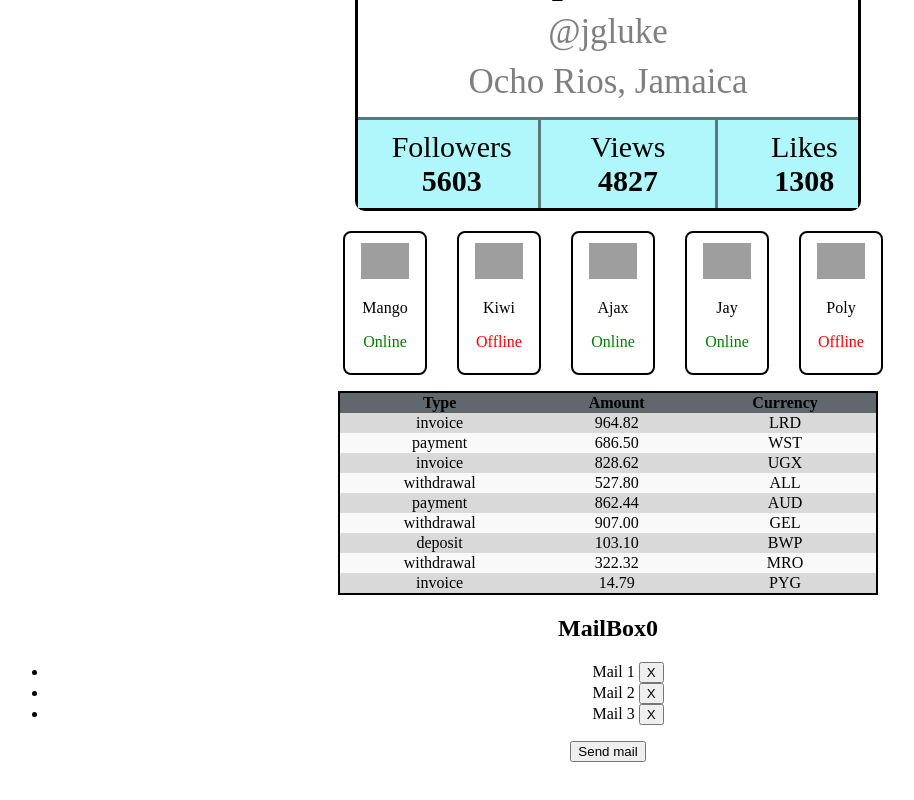
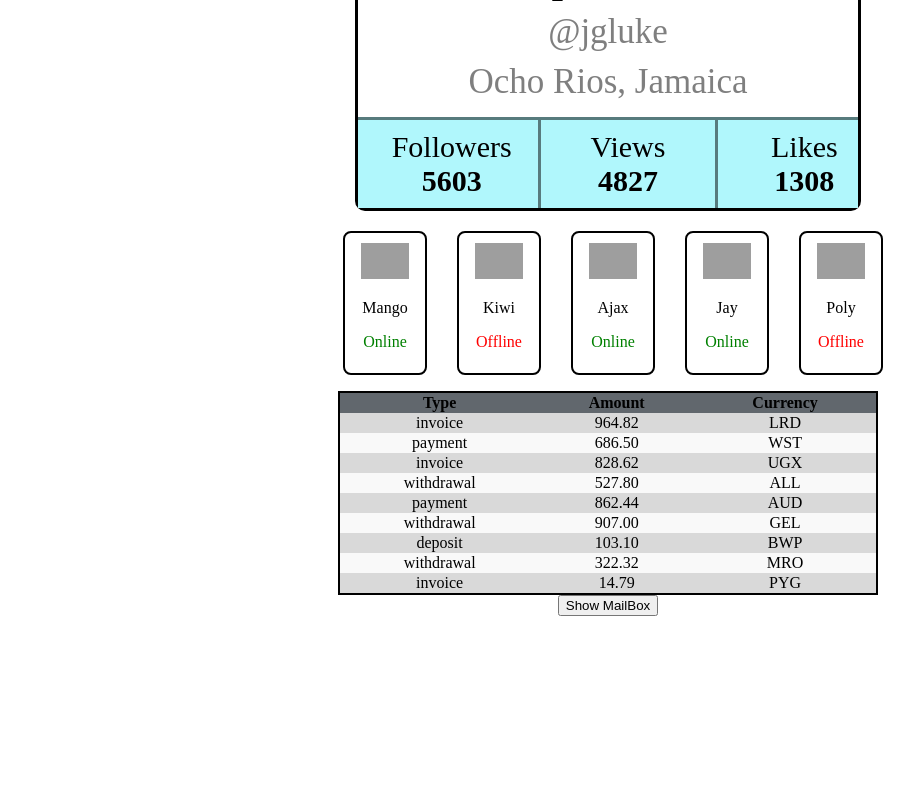
Before and after one commit to YelyzavetaMala/react, a React (Vite) app: page / in a window 1280 px wide. Shown: the part 884-1684 px from the top of the page, without its empty margins (32-946 px from the left). After the commit the page ends 1540 px from the top, so only its background shows below. Built offline with nearby package versions, Linux system fonts and the light colour scheme; grey boxes are pictures that could not be loaded; the HTML template or start-up script is replaced by a standard one.

Commit message:
Lesson 2 5/5

```diff
--- a/src/App.jsx
+++ b/src/App.jsx
@@ -8,15 +8,28 @@
 import MailBox from "./components/MailBox";
 import { useState } from "react";
 
+const emailsData = [
+  { id: "1", email: "foo@bar.com" },
+  { id: "2", email: "alex3423@bar.com" },
+  { id: "3", email: "im0982@gmail.com" },
+];
+
 function App() {
   const [counter, setCounter] = useState(0);
+  const [emails, setEmails] = useState(emailsData);
+  const [showMailBox, setShowMailBox] = useState(false);
 
   const onLogMail = () => {
     console.log("Mail was sent");
-    setCounter(counter + 1);
+    setCounter((prevState) => prevState + 1);
   };
   const handleDelete = (mailId) => {
     console.log("mailId: ", mailId);
+    setEmails((prevState) => prevState.filter((email) => email.id !== mailId));
+  };
+
+  const handleToggleMailBox = () => {
+    setShowMailBox((prevState) => !prevState);
   };
 
   return (
@@ -36,11 +49,15 @@
       </div>
       <FriendList friends={friends} />
       <TransactionHistory items={transactions} />
-      <MailBox
-        emailCounter={counter}
-        onLogMail={onLogMail}
-        onDeleteMail={handleDelete}
-      />
+      <button onClick={handleToggleMailBox}>Show MailBox</button>
+      {showMailBox ? (
+        <MailBox
+          emails={emails}
+          emailCounter={counter}
+          onLogMail={onLogMail}
+          onDeleteMail={handleDelete}
+        />
+      ) : null}
     </>
   );
 }
--- a/src/components/MailBox.jsx
+++ b/src/components/MailBox.jsx
@@ -1,11 +1,17 @@
-function MailBox({ onLogMail, onDeleteMail, emailCounter }) {
+function MailBox({ emails, onLogMail, onDeleteMail, emailCounter }) {
   return (
     <div>
       <h2>
         MailBox<b>{emailCounter}</b>
       </h2>
       <ul>
-        <li>
+        {emails.map((email) => (
+          <li key={email.id}>
+            {email.email}{" "}
+            <button onClick={() => onDeleteMail(email.id)}>X</button>
+          </li>
+        ))}
+        {/*<li>
           Mail 1 <button onClick={() => onDeleteMail(1)}>X</button>
         </li>
         <li>
@@ -13,7 +19,7 @@
         </li>
         <li>
           Mail 3 <button onClick={() => onDeleteMail(3)}>X</button>
-        </li>
+        </li>*/}
       </ul>
       <button onClick={onLogMail} type="button">
         Send mail
```
